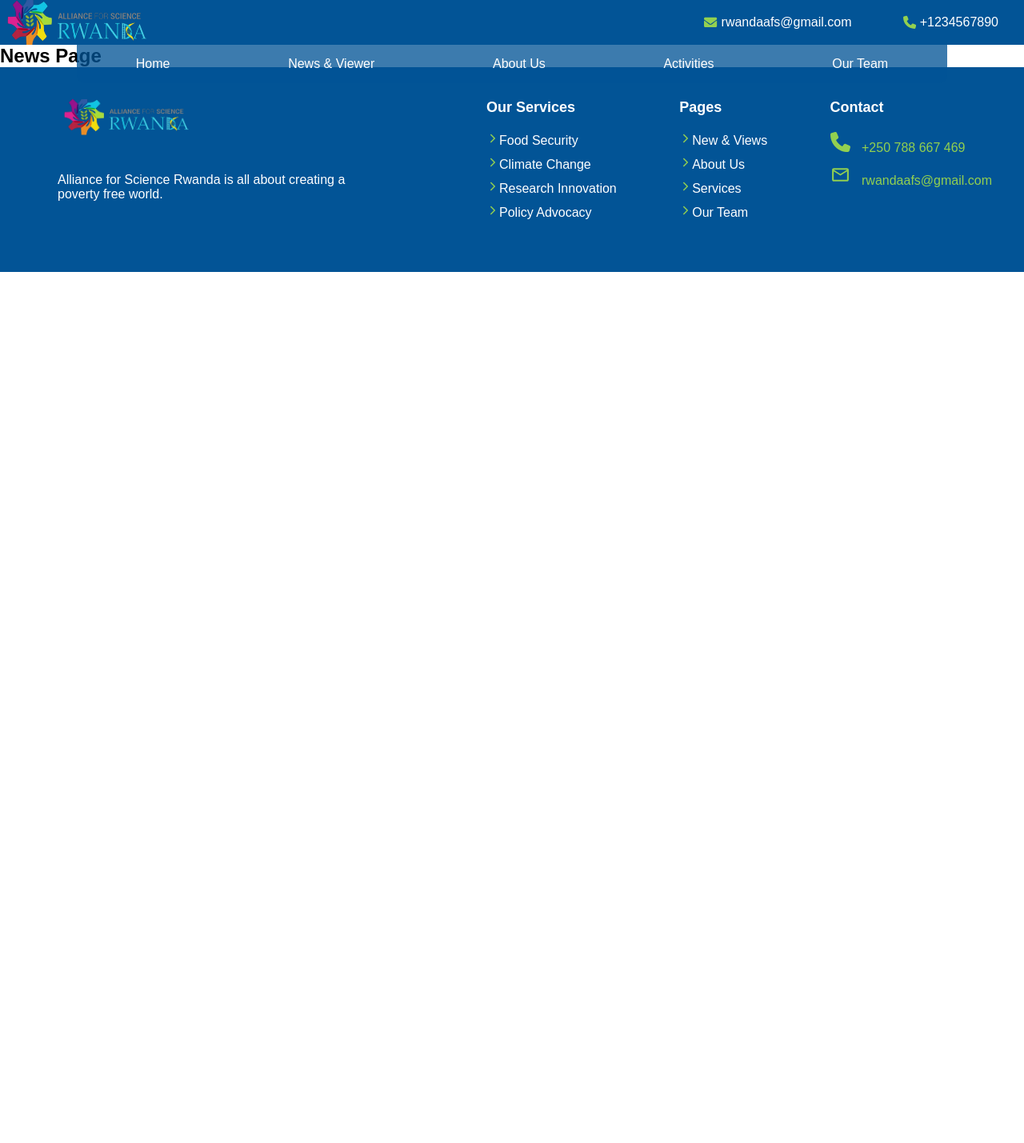
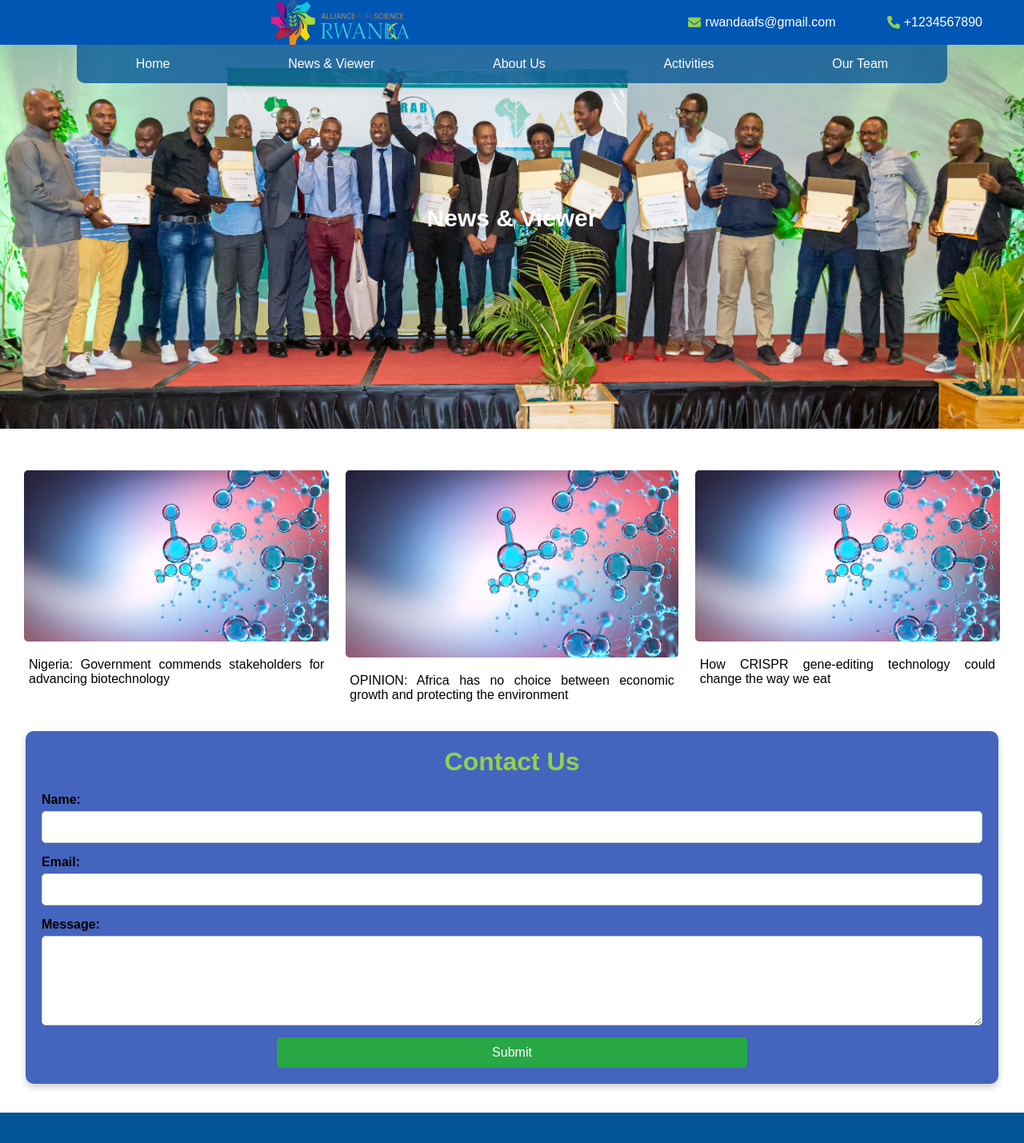
Before and after one commit to pWallet-hub/Alliance-for-science, a React (Vite) app: page /news in a window 1280 px wide. Shown: the top 1429 px of the page at 80% size. Before the commit the page ends 800 px from the top, so only its background shows below. Built offline with nearby package versions, Linux system fonts and the light colour scheme.

Commit message:
feat : new page

```diff
--- a/index.html
+++ b/index.html
@@ -2,7 +2,7 @@
 <html lang="en">
   <head>
     <meta charset="UTF-8" />
-    <link rel="icon" type="image/svg+xml" href="/vite.svg" />
+    <link rel="icon" type="image/svg+xml" href="/src/assets/image/alliance.png" />
     <meta name="viewport" content="width=device-width, initial-scale=1.0" />
     <link href='https://unpkg.com/boxicons@2.1.4/css/boxicons.min.css' rel='stylesheet'>
     <title>Alliance for science</title>
--- a/src/Pages/Activities/Activities.css
+++ b/src/Pages/Activities/Activities.css
@@ -0,0 +1,84 @@
+.activity-page {
+    font-family: Arial, sans-serif;
+    margin: 0;
+    padding: 0;
+
+    background-image: url('../../assets/image/_72A2707.jpg');
+    width: 100%;
+    height: 30rem;
+    background-size: cover;
+    background-color: rgba(0, 0, 0, 0.689);
+    background-position: center;
+    color: white;
+    padding: 200px;
+    font-family: sans-serif;
+    text-align: center;
+    margin-top: 0;
+    font-size: 20px;
+    text-transform: capitalize;
+  }
+
+  .header {
+    background-color: #0056b3;
+    color: white;
+    padding: 20px;
+    text-align: center;
+  }
+
+  .header h1 {
+    margin: 0;
+    font-size: 2.5rem;
+  }
+
+  .header p {
+    margin-top: 10px;
+    font-size: 1.2rem;
+  }
+
+  .activity-section {
+    padding: 20px;
+    margin: 20px auto;
+    max-width: 800px;
+    background-color: white;
+    border-radius: 8px;
+    box-shadow: 0 4px 8px rgba(0, 0, 0, 0.1);
+  }
+
+  .activity-section h2 {
+    margin-bottom: 20px;
+    color: #0056b3;
+    font-size: 1.8rem;
+    border-bottom: 2px solid #0056b3;
+    padding-bottom: 10px;
+  }
+
+  .activity-card {
+    background-color: #e9ecef;
+    padding: 15px;
+    margin-bottom: 20px;
+    border-radius: 8px;
+    box-shadow: 0 2px 4px rgba(0, 0, 0, 0.1);
+  }
+
+  .activity-card h3 {
+    margin-top: 0;
+    color: #333;
+    font-size: 1.5rem;
+  }
+
+  .activity-card p {
+    margin: 5px 0;
+    color: #666;
+  }
+
+  .footer {
+    text-align: center;
+    padding: 20px;
+    background-color: #0056b3;
+    color: white;
+    margin-top: 20px;
+  }
+
+  .footer p {
+    margin: 0;
+  }
--- a/src/Pages/Activities/Activities.jsx
+++ b/src/Pages/Activities/Activities.jsx
@@ -6,9 +6,10 @@ function Activities() {
 
 
   return (
-    <div>
+    <div className='activity-page '>
         <h1>activity page</h1>
     </div>
+
   );
 }
 
--- a/src/Pages/News/News.css
+++ b/src/Pages/News/News.css
@@ -0,0 +1,110 @@
+.news{
+    background-image: url('../../assets/image/_72A2707.jpg');
+    width: 100%;
+    height: 30rem;
+    background-size: cover;
+    background-color: rgba(0, 0, 0, 0.689);
+    background-position: center;
+    color: white;
+    padding: 200px;
+    font-family: sans-serif;
+    text-align: center;
+    margin-top: 0;
+    font-size: 20px;
+    text-transform: capitalize;
+}
+.news-container{
+    display: flex;
+    flex-direction: row;
+    justify-content: space-around;
+    margin-top: 2rem;
+    font-family: sans-serif;
+    background-color: rgba(255, 255, 255, 0.9);
+    padding: 20px;
+    text-align: center;
+}
+.news-container img{
+    width: 95%;
+    object-fit: cover;
+    border-radius: 5px;
+}
+.blog p{
+    padding-left: 1rem;
+    padding-right: 1rem;
+    padding-top: 1rem;
+    padding-bottom: 1rem;
+    text-align: justify;
+}
+.blog:hover {
+    transform: scale(1.05);
+    background-color: rgba(24, 186, 97, 0.322);
+    box-shadow: 0 6px 12px rgba(0, 0, 0, 0.3);
+
+  }
+
+
+  .blog:active {
+    transform: scale(0.98);
+    background-color: rgba(24, 186, 97, 0.322);
+    box-shadow: 0 4px 8px rgba(0, 0, 0, 0.2);
+  }
+
+
+.contact-form {
+    background-color: rgba(49, 84, 182, 0.9); /* White background with slight transparency */
+    padding: 20px;
+    border-radius: 10px; /* Rounded corners */
+    box-shadow: 0 4px 8px rgba(0, 0, 0, 0.2); /* Subtle shadow for depth */
+    max-width: 95%;
+    margin: 0 auto;
+    margin-bottom: 1rem;
+  }
+  .contact-form h1{
+    text-align: center;
+    margin-bottom: 20px;
+    color: #92D050;
+  }
+  .contact-form h3 {
+    text-align: center;
+    margin-bottom: 20px;
+    color: #000000;
+  }
+
+  .contact-form form {
+    display: flex;
+    flex-direction: column;
+  }
+
+  .contact-form label {
+    margin-bottom: 5px;
+    font-weight: bold;
+  }
+
+  .contact-form input,
+  .contact-form textarea {
+    padding: 10px;
+    margin-bottom: 15px;
+    border-radius: 5px;
+    border: 1px solid #ccc;
+    font-size: 16px;
+  }
+
+  .contact-form button {
+
+    padding: 10px;
+    background-color: #28a745;
+    color: white;
+    border: none;
+    border-radius: 5px;
+    font-size: 16px;
+    cursor: pointer;
+    transition: background-color 0.3s ease;
+    width: 50%;
+    margin: 0 auto;
+    display: block;
+
+  }
+
+  .contact-form button:hover {
+    background-color: #6b9e76;
+  }
--- a/src/Pages/News/News.jsx
+++ b/src/Pages/News/News.jsx
@@ -1,11 +1,44 @@
-// NewsPage.js
 import React from 'react';
 import './News.css';
+import image from '../../assets/image/biotech.jpg';
 
 function News() {
   return (
     <div>
-      <h2>News Page</h2>
+      <div className='news'>
+        <h2>News & Viewer</h2>
+      </div>
+      <div className='news-container'>
+        <div className='blog'>
+          <img src={image} alt="" />
+          <p>Nigeria: Government commends stakeholders for advancing biotechnology</p>
+        </div>
+        <div className='blog'>
+          <img src={image} alt="" />
+          <p>OPINION: Africa has no choice between economic growth and protecting the environment</p>
+        </div>
+        <div className='blog'>
+          <img src={image} alt="" />
+          <p>How CRISPR gene-editing technology could change the way we eat</p>
+        </div>
+      </div>
+
+
+      <div className='contact-form'>
+        <h1>Contact Us</h1>
+        <form>
+          <label htmlFor='name'>Name:</label>
+          <input type='text' id='name' name='name' required />
+
+          <label htmlFor='email'>Email:</label>
+          <input type='email' id='email' name='email' required />
+
+          <label htmlFor='message'>Message:</label>
+          <textarea id='message' name='message' rows='5' required></textarea>
+
+          <button type='submit'>Submit</button>
+        </form>
+      </div>
     </div>
   );
 }
```
Also changed, not shown: src/assets/image/biotech.jpg (added), vite.svg (added).
